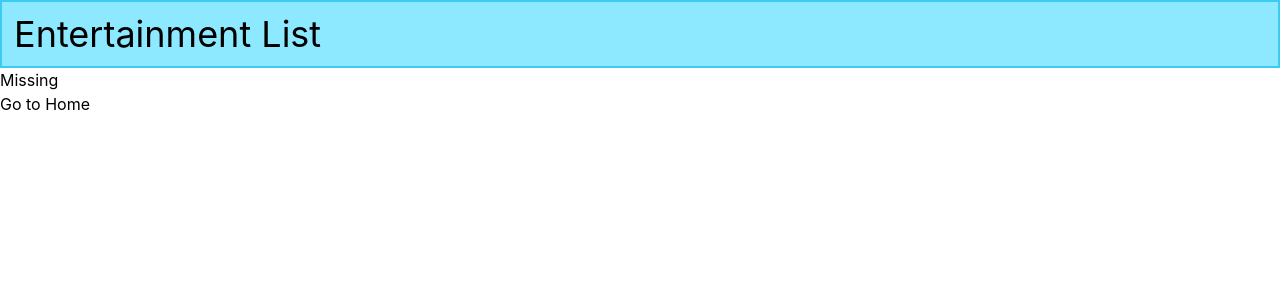
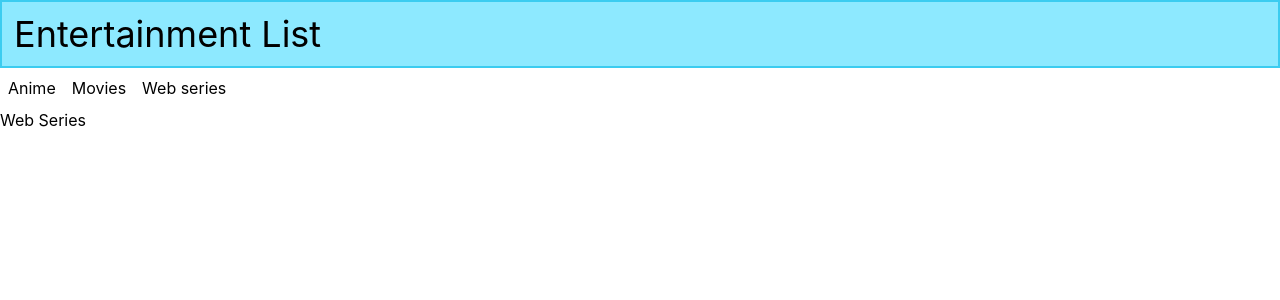
Before and after one commit to Kishan-Pal/Entertainment_list, a React (Create React App) app: page /web-series in a window 1280 px wide. Shown: the top 300 px of the page. Built offline with nearby package versions, Linux system fonts and the light colour scheme.

Commit message:
Added Movies.js and WebSeries.js

```diff
--- a/src/App.js
+++ b/src/App.js
@@ -1,6 +1,8 @@
 import Header from "./Header";
 import Nav from "./Nav";
 import Anime from "./Anime";
+import Movies from "./Movies";
+import WebSeries from "./WebSeries";
 import Missing from "./Missing";
 import { Route, Routes } from "react-router-dom";
 
@@ -12,6 +14,8 @@ function App() {
       <Routes>
         <Route path="" Component="" />
         <Route path="/anime" element={<Anime />} />
+        <Route path="/movies" element={<Movies />} />
+        <Route path="/web-series" element={<WebSeries />} />
         <Route path="*" Component={Missing} />
       </Routes>
     </div>
--- /dev/null
+++ b/src/Movies.js
@@ -0,0 +1,9 @@
+const Movies = () => {
+  return (
+    <div>
+      <p>Movies</p>
+    </div>
+  );
+};
+
+export default Movies;
--- a/src/Nav.js
+++ b/src/Nav.js
@@ -3,7 +3,17 @@ import { Link } from "react-router-dom";
 const Nav = () => {
   return (
     <nav>
-      <ul></ul>
+      <ul class="flex flex-row">
+        <Link to="/anime" class="p-2">
+          Anime
+        </Link>
+        <Link to="/movies" class="p-2">
+          Movies
+        </Link>
+        <Link to="/web-series" class="p-2">
+          Web series
+        </Link>
+      </ul>
     </nav>
   );
 };
--- /dev/null
+++ b/src/WebSeries.js
@@ -0,0 +1,9 @@
+const WebSeries = () => {
+  return (
+    <div>
+      <p>Web Series</p>
+    </div>
+  );
+};
+
+export default WebSeries;
--- a/src/output.css
+++ b/src/output.css
@@ -545,17 +545,16 @@ video {
   --tw-contain-style:  ;
 }
 
-.h-10 {
-  height: 2.5rem;
+.flex {
+  display: flex;
+}
+
+.flex-row {
+  flex-direction: row;
 }
 
 .border-2 {
   border-width: 2px;
-}
-
-.border-\[\#23788d\] {
-  --tw-border-opacity: 1;
-  border-color: rgb(35 120 141 / var(--tw-border-opacity));
 }
 
 .border-\[\#3bccf0\] {
@@ -563,51 +562,26 @@ video {
   border-color: rgb(59 204 240 / var(--tw-border-opacity));
 }
 
-.bg-\[\#50d71e\] {
-  --tw-bg-opacity: 1;
-  background-color: rgb(80 215 30 / var(--tw-bg-opacity));
-}
-
 .bg-\[\#8DE9FF\] {
   --tw-bg-opacity: 1;
   background-color: rgb(141 233 255 / var(--tw-bg-opacity));
-}
-
-.p-10 {
-  padding: 2.5rem;
-}
-
-.p-5 {
-  padding: 1.25rem;
 }
 
 .p-3 {
   padding: 0.75rem;
 }
 
-.py-10 {
-  padding-top: 2.5rem;
-  padding-bottom: 2.5rem;
+.p-1 {
+  padding: 0.25rem;
 }
 
-.text-xl {
-  font-size: 1.25rem;
-  line-height: 1.75rem;
-}
-
-.text-2xl {
-  font-size: 1.5rem;
-  line-height: 2rem;
+.p-2 {
+  padding: 0.5rem;
 }
 
 .text-4xl {
   font-size: 2.25rem;
   line-height: 2.5rem;
-}
-
-.text-5xl {
-  font-size: 3rem;
-  line-height: 1;
 }
 
 body {
```
